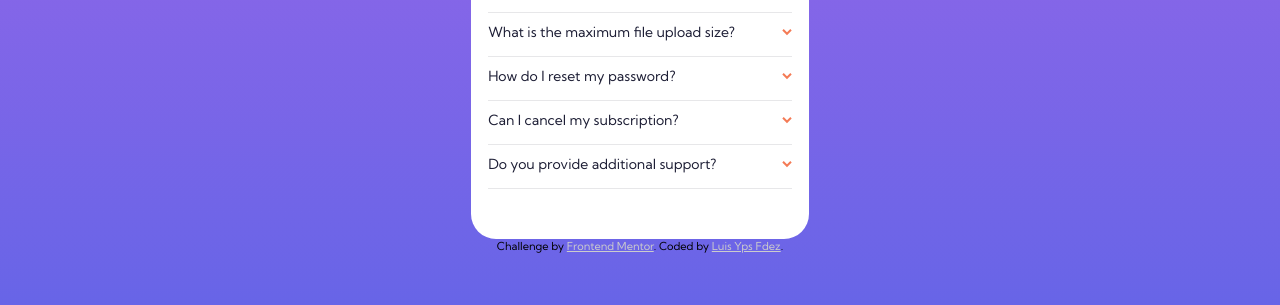
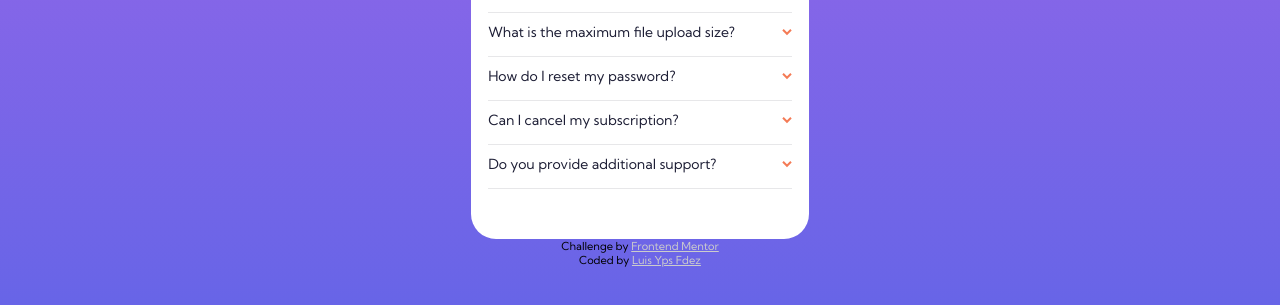
Before and after one commit to azyepes/faq-accordion-card-main, a plain HTML site: page index.html in a window 1280 px wide. Shown: the part 465-770 px from the top of the page. Drawn offline with Linux system fonts and the light colour scheme.

Commit message:
Fixing again footer. min-height was set up

```diff
--- a/index.html
+++ b/index.html
@@ -44,8 +44,8 @@
       </div>
   </main>
   <footer class="attribution">
-    Challenge by <a href="https://www.frontendmentor.io?ref=challenge" target="_blank">Frontend Mentor</a>.
-    Coded by <a href="https://www.linkedin.com/in/luisypsfdez" target="_blank">Luis Yps Fdez</a>.
+    <p>Challenge by <a href="https://www.frontendmentor.io?ref=challenge" target="_blank">Frontend Mentor</a></p>
+    <p>Coded by <a href="https://www.linkedin.com/in/luisypsfdez" target="_blank">Luis Yps Fdez</a></p>
   </footer>
 </body>
 </html>
--- a/style.css
+++ b/style.css
@@ -27,14 +27,16 @@
 
 html {
     width: 100%;
-    height: 100%;
+    min-height: 100vh;
+    height: auto;
     font-size: 62.5%;
     font-family: 'Kumbh Sans', sans-serif;
 }
 
 body {
     width: 100%;
-    height: 100%;
+    min-height: 100vh;
+    height: auto;
     background-image: linear-gradient(var(--softviolet), var(--softblue));
 }
 
@@ -166,6 +168,12 @@ main {
     display: block;
 }
 
+footer {
+    width: 100%;
+    height: auto;
+    text-align: center;
+}
+
 .attribution {
     font-size: 11px; text-align: center;
 }
```
